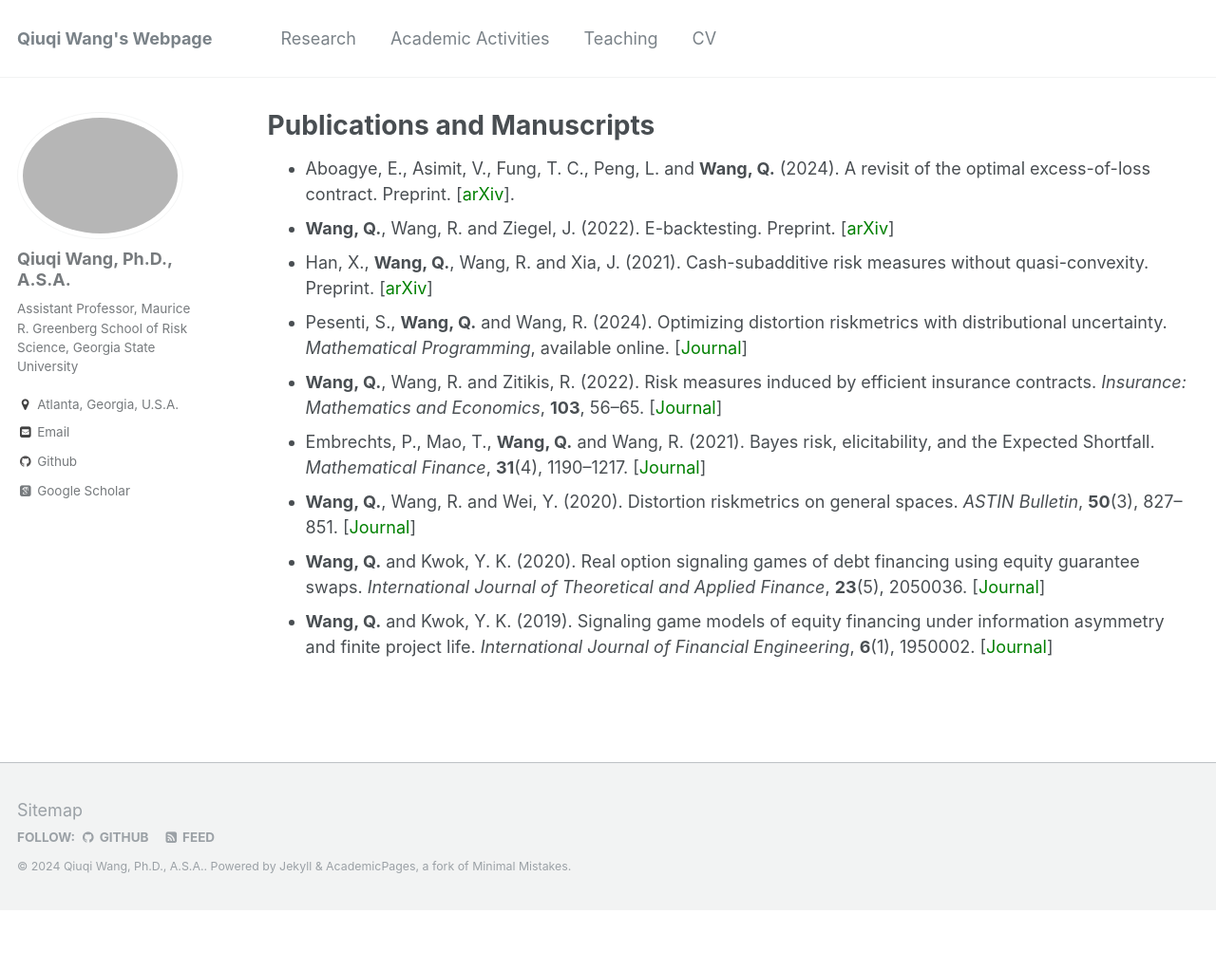
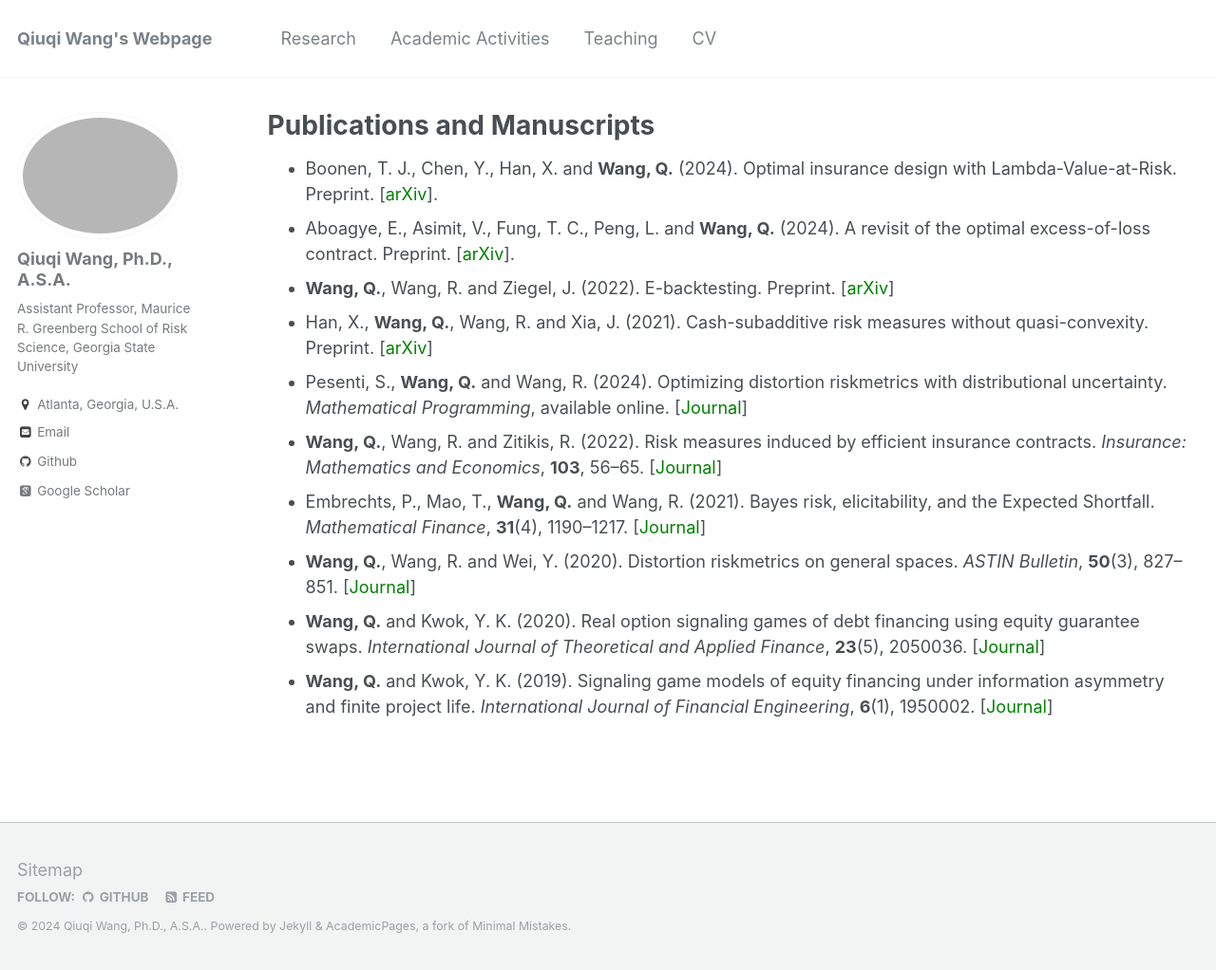
Before and after one commit to qwangan/qwangan.github.io, a Jekyll site: the page built from _pages/publications.md, in a window 1280 px wide and 1022 px high. Shown: the whole window at 95% size. Built offline with Jekyll 4.4.1, drawn with Linux system fonts in a browser that asks for light colours; some web fonts are replaced.

Commit message:
Update publications.md

```diff
--- a/_pages/publications.md
+++ b/_pages/publications.md
@@ -5,6 +5,7 @@ permalink: /publications/
 author_profile: true
 ---
 
+* Boonen, T. J., Chen, Y., Han, X. and **Wang, Q.** (2024). Optimal insurance design with Lambda-Value-at-Risk. Preprint. [[<span style="color:green">arXiv</span>]](https://arxiv.org/abs/2408.09799).
 * Aboagye, E., Asimit, V., Fung, T. C., Peng, L. and **Wang, Q.** (2024). A revisit of the optimal excess-of-loss contract. Preprint. [[<span style="color:green">arXiv</span>]](https://arxiv.org/abs/2405.00188).
 * **Wang, Q.**, Wang, R. and Ziegel, J. (2022). E-backtesting. Preprint. [[<span style="color:green">arXiv</span>]](https://arxiv.org/abs/2209.00991)
 * Han, X., **Wang, Q.**, Wang, R. and Xia, J. (2021). Cash-subadditive risk measures without quasi-convexity. Preprint. [[<span style="color:green">arXiv</span>]](https://arxiv.org/abs/2110.12198#)
```
